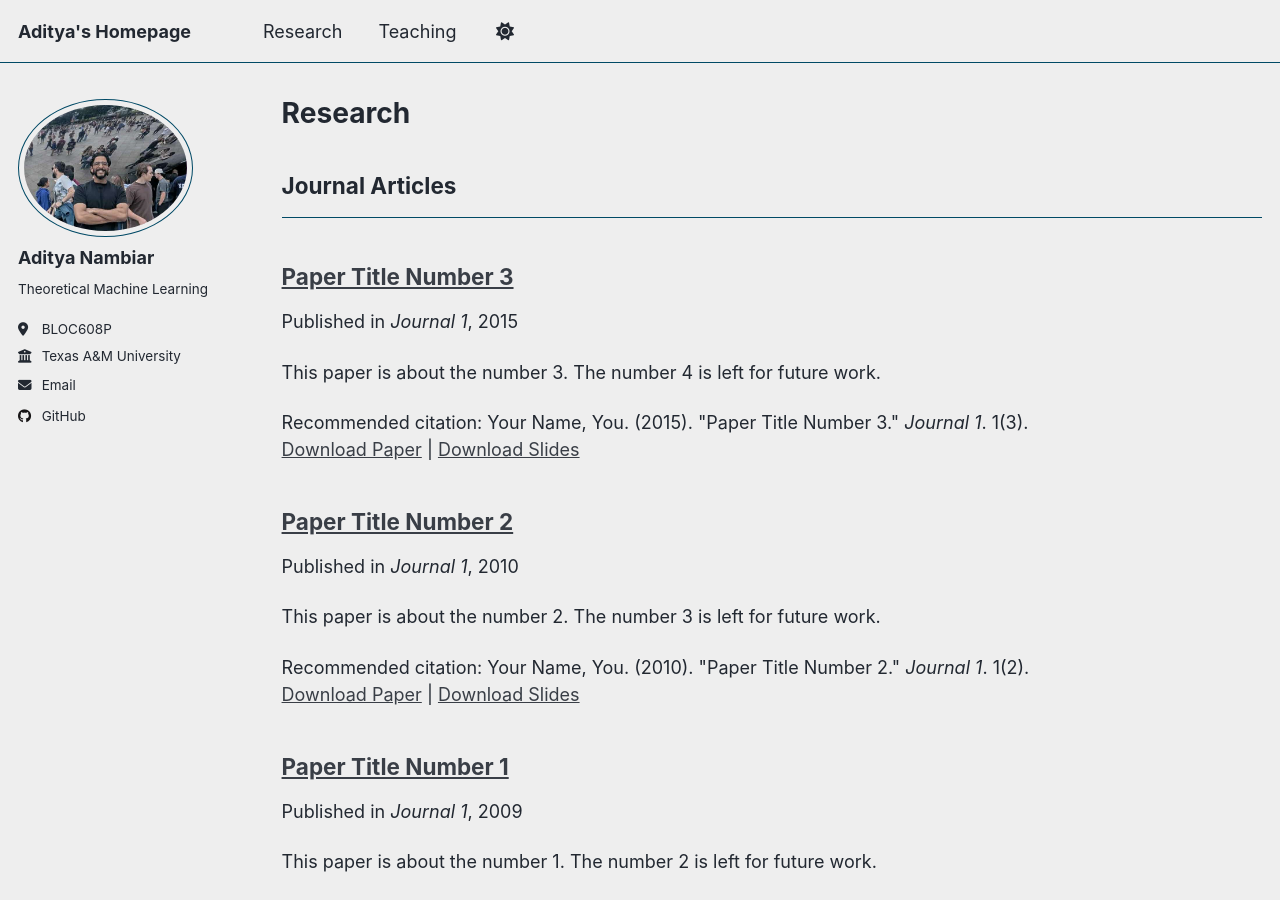
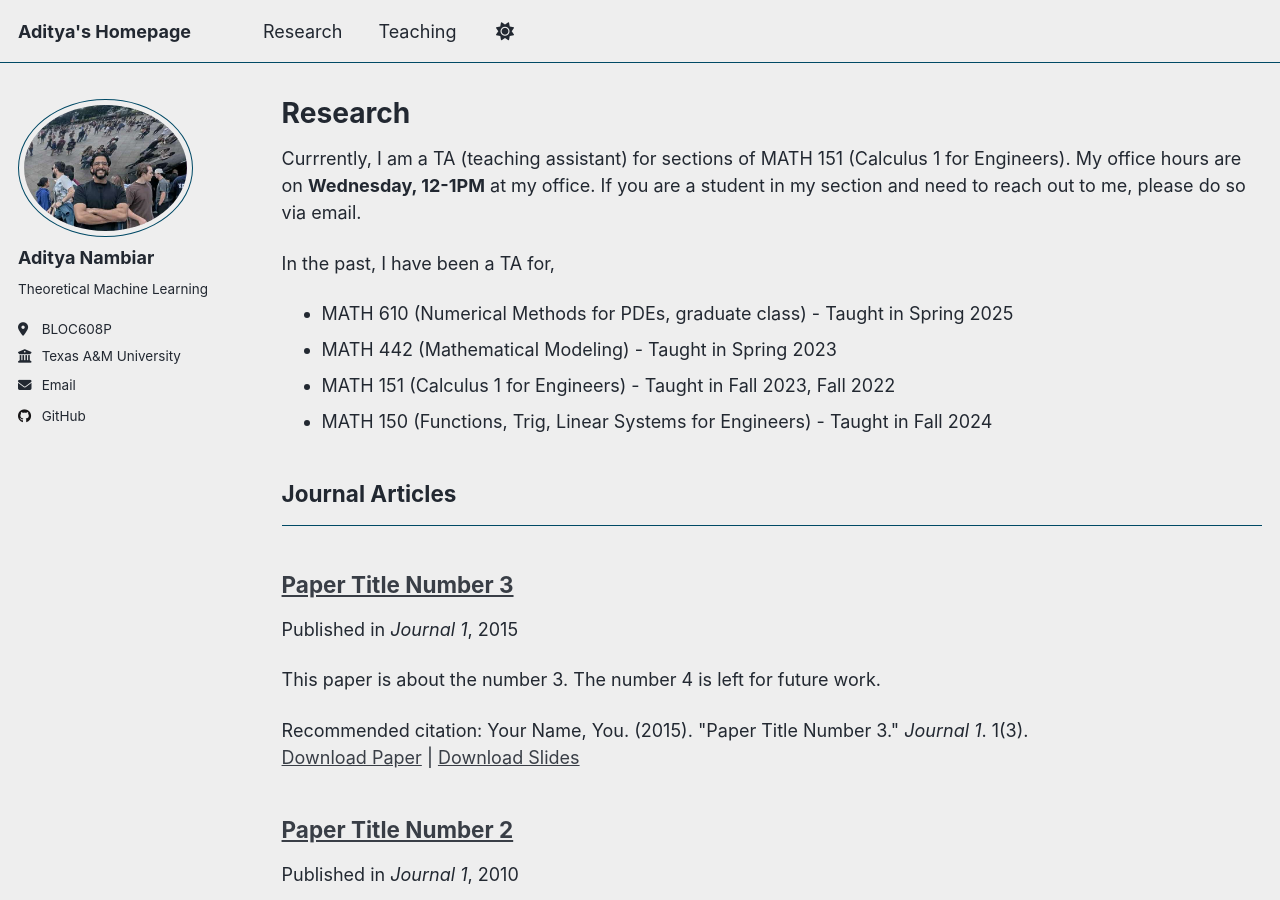
Before and after one commit to aditnambiar-tamu/aditnambiar-tamu.github.io, a Jekyll site: the page built from _pages/publications.html, in a window 1280 px wide and 900 px high. Built offline with Jekyll 4.4.1, drawn with Linux system fonts in a browser that asks for light colours; a script that is not in the unit is left out.

Commit message:
Update publications.html

```diff
--- a/_pages/publications.html
+++ b/_pages/publications.html
@@ -4,6 +4,17 @@ title: "Research"
 permalink: /publications/
 author_profile: true
 ---
+
+<p>Currrently, I am a TA (teaching assistant) for sections of MATH 151 (Calculus 1 for Engineers).
+  My office hours are on <b>Wednesday, 12-1PM</b> at my office. If you are a student in my section and need to reach out to me, please do so via email.</p>
+<p>In the past, I have been a TA for,
+<ul>
+  <li>MATH 610 (Numerical Methods for PDEs, graduate class) - Taught in Spring 2025</li>
+  <li>MATH 442 (Mathematical Modeling) - Taught in Spring 2023</li>
+  <li>MATH 151 (Calculus 1 for Engineers) - Taught in Fall 2023, Fall 2022 </li>
+  <li>MATH 150 (Functions, Trig, Linear Systems for Engineers) - Taught in Fall 2024</li>
+</ul></p>
+
 
 {% if site.author.googlescholar %}
   <div class="wordwrap">You can also find my articles on <a href="{{site.author.googlescholar}}">my Google Scholar profile</a>.</div>
```
